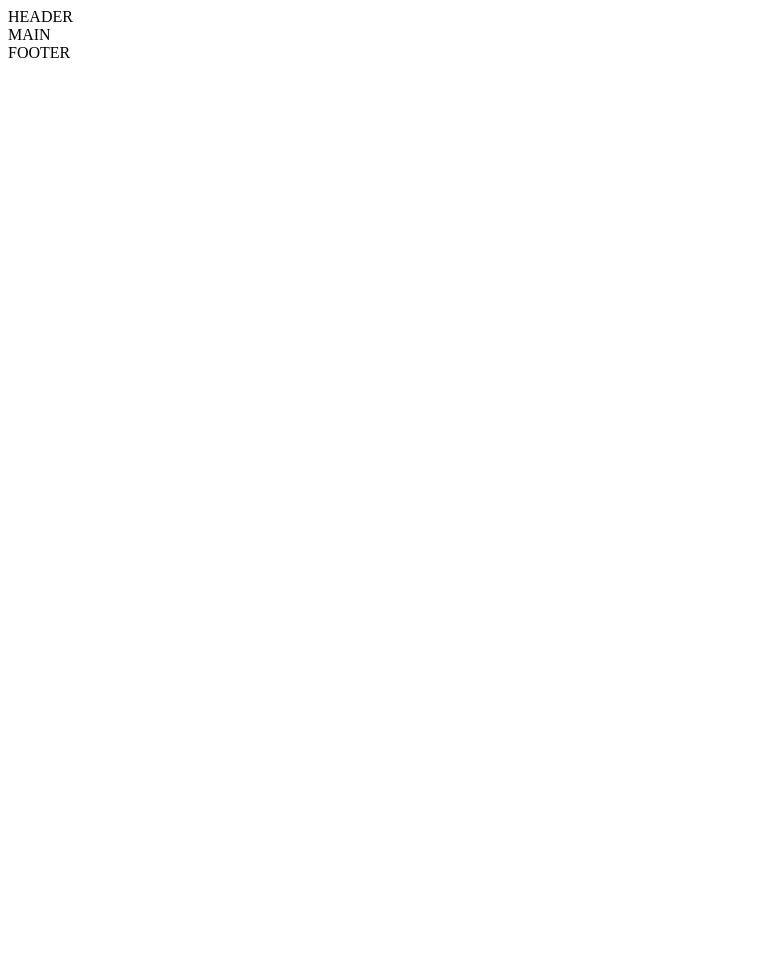
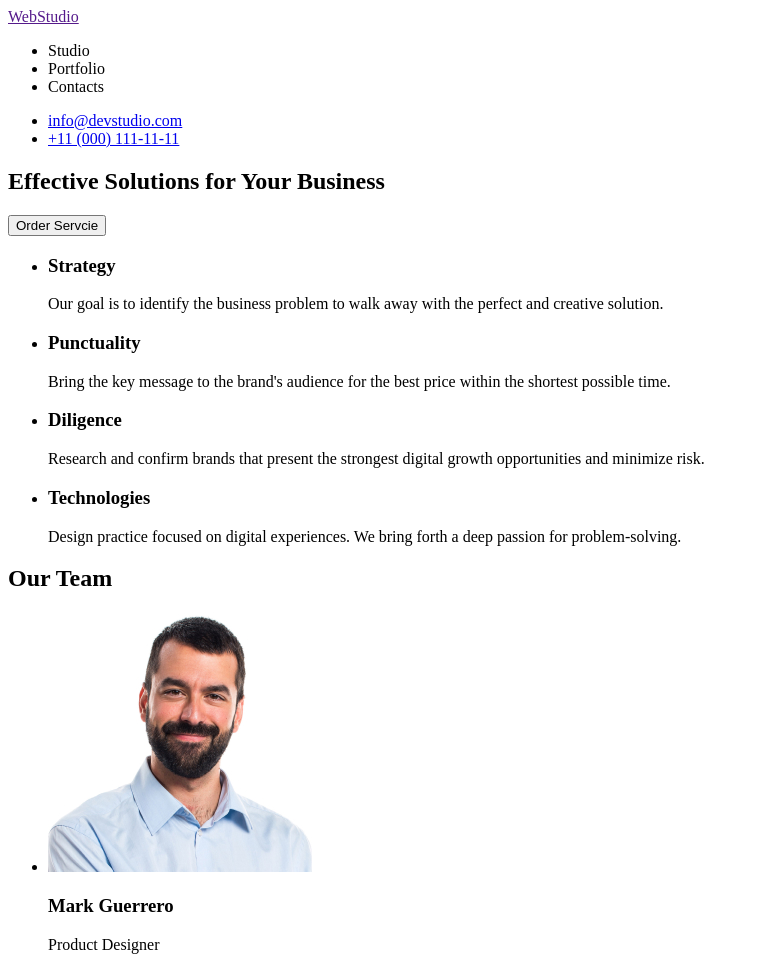
Before and after one commit to Aleksandra0001/goit-markup-hw-01, a plain HTML site: page index.html in a window 1280 px wide. Shown: the top 957 px of the page, without its empty margins (0-759 px from the left). Before the commit the page ends 800 px from the top, so only its background shows below. Drawn offline with Linux system fonts and the light colour scheme.

Commit message:
final markup

```diff
--- a/index.html
+++ b/index.html
@@ -1,16 +1,94 @@
 <!DOCTYPE html>
 <html lang="en">
+
 <head>
     <meta charset="UTF-8">
     <meta http-equiv="X-UA-Compatible" content="IE=edge">
     <meta name="viewport" content="width=device-width, initial-scale=1.0">
-    <title>
-        Web Studio
-    </title>
+    <title>Web Studio</title>
+    <link rel="stylesheet" href="style.css">
 </head>
+
 <body>
-    <header>HEADER</header>
-    <main>MAIN</main>
-    <footer>FOOTER</footer>
+    <header">
+        <nav>
+            <a href="">WebStudio</a>
+            <ul>
+                <li>Studio</li>
+                <li>Portfolio</li>
+                <li>Contacts</li>
+            </ul>
+        </nav>
+        <ul>
+            <li><a href="mailto:info@devstudio.com">info@devstudio.com</a></li>
+            <li><a href="tel:+11 (000) 111-11-11">+11 (000) 111-11-11</a></li>
+        </ul>
+    </header>
+    <main>
+        <section>
+            <h1>Effective Solutions for Your Business</h1>
+            <button type="button">Order Servcie</button>
+        </section>
+        <section>
+            <ul>
+                <li>
+                    <h3>Strategy</h3>
+                    <p>
+                        Our goal is to identify the business problem to walk away with the perfect and creative solution.
+                    </p>
+                </li>
+                <li>
+                    <h3>Punctuality</h3>
+                    <p>
+                        Bring the key message to the brand's audience for the best price within the shortest possible time.
+                    </p>
+                </li>
+                <li>
+                    <h3>Diligence</h3>
+                    <p>
+                        Research and confirm brands that present the strongest digital growth opportunities and minimize risk.
+                    </p>
+                </li>
+                <li>
+                    <h3>Technologies</h3>
+                    <p>
+                        Design practice focused on digital experiences. We bring forth a deep passion for problem-solving.
+                    </p>
+                </li>
+            </ul>
+        </section>
+        <section>
+            <h2>Our Team</h2>
+            <ul>
+                <li>
+                    <img src="./images/team_card_first.jpg" alt="Photo of Mark Guerrero" width="264" height="260">
+                    <h3>Mark Guerrero</h3>
+                    <p>Product Designer</p>
+                </li>
+                <li>
+                    <img src="./images/team_card_second.jpg" alt="Photo of Tom Ford" width="264" height="260">
+                    <h3>Tom Ford</h3>
+                    <p>Frontend Developer</p>
+                </li>
+                <li>
+                    <img src="./images/team_card_third.jpg" alt="Photo of Camila Garcia" width="264" height="260">
+                    <h3>Camila Garcia</h3>
+                    <p>Marketing</p>
+                </li>
+                <li>
+                    <img src="./images/team_card_forth.jpg" alt="Photo of Daniel Wilson" width="264" height="260">
+                    <h3>Daniel Wilson</h3>
+                    <p>UI Designer</p>
+                </li>
+            </ul>
+        </section>
+    </main>
+    <footer>
+        <a href="">WebStudio</a>
+        <p>
+            Increase the flow of customers and sales for your business with digital marketing & growth solutions.
+        </p>
+    </footer>
 </body>
+
 </html>
```
Also changed, not shown: images/team_card_first.jpeg (deleted), images/team_card_first.jpg (added), images/team_card_forth.jpg (added), images/team_card_second.jpeg (deleted), images/team_card_second.jpg (added), images/team_card_third.jpg (added).
